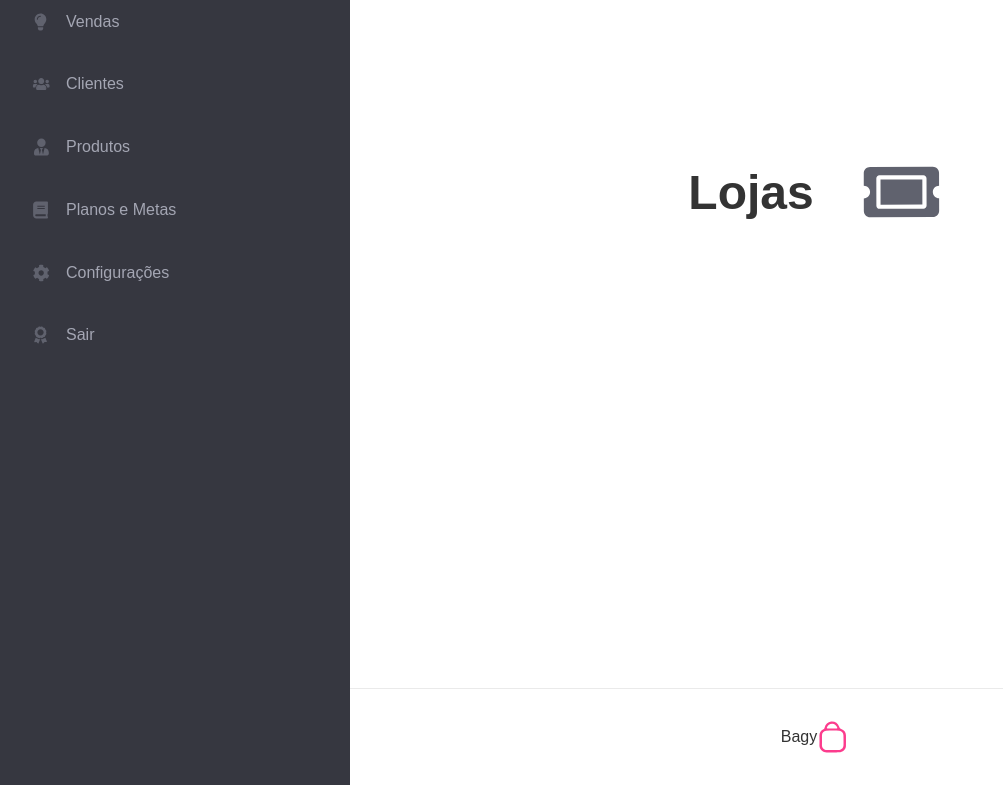
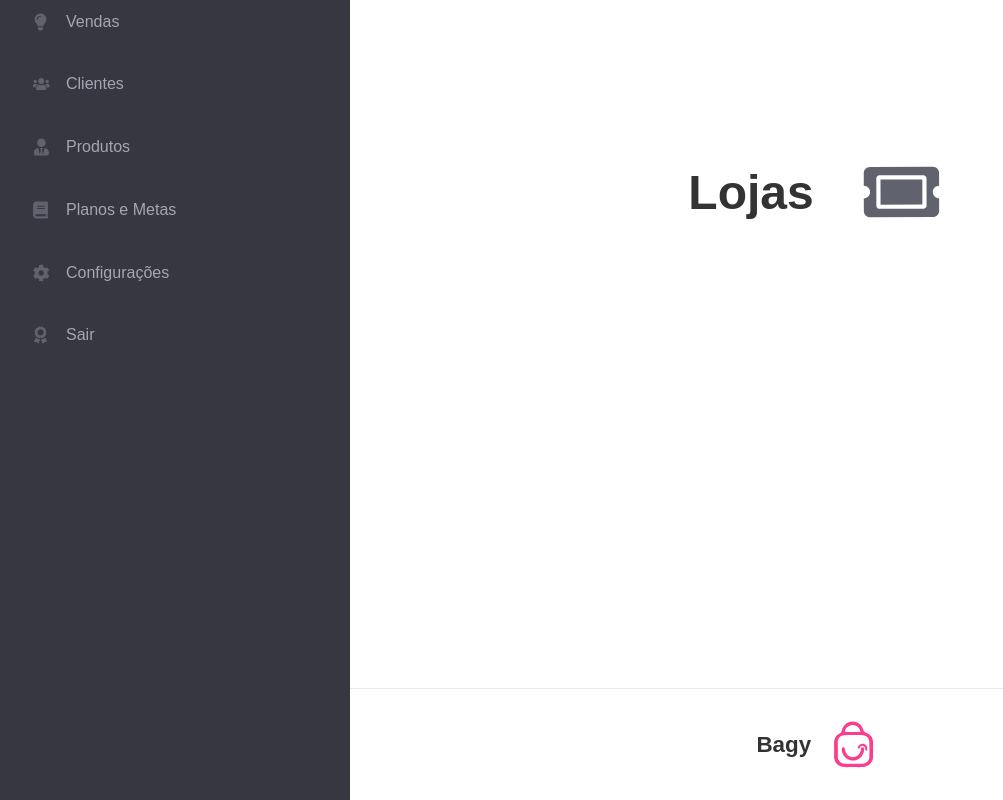
Before and after one commit to marlon307/teste-bagy, a Next.js app: page /loja in a window 1280 px wide. Shown: the part 229-1029 px from the top of the page, without its empty margins (0-1003 px from the left). Built offline with nearby package versions, Linux system fonts and the light colour scheme.

Commit message:
Add Tick

```diff
--- a/components/Main/MainGrapyh/Graphic.js
+++ b/components/Main/MainGrapyh/Graphic.js
@@ -9,6 +9,7 @@ import {
 } from 'recharts';
 import CircleGraphic from './CircleGraphic';
 import style from './style.module.scss';
+import Tick from './Tick';
 
 function Graphic({ data, active }) {
   const setValueLabelShart = ({ payload }) => {
@@ -45,6 +46,7 @@ function Graphic({ data, active }) {
           type="number"
           axisLine={ false }
           tickLine={ false }
+          tick={ <Tick /> }
           sacale="sequential"
         />
         <Tooltip
--- a/pages/_app.js
+++ b/pages/_app.js
@@ -1,6 +1,5 @@
 import React from 'react';
 import '../styles/globals.scss';
-import Image from 'next/image';
 import Head from 'next/head';
 import Header from '../components/Header/Header';
 import Nav from '../components/Header/Nav';
@@ -28,7 +27,11 @@ function MyApp({ Component, pageProps }) {
           Bagy
           { ' ' }
           <span className={ style.logo }>
-            <Image src="/bagyicon.svg" alt="Vercel Logo" width={ 32 } height={ 32 } />
+            <svg width="40" height="47" viewBox="0 0 40 47" fill="none" xmlns="http://www.w3.org/2000/svg">
+              <path d="M39.004 21.1036C38.941 16.7268 36.7386 13.5262 32.7436 12.0212C30.5722 11.2007 29.6238 10.1014 28.9426 7.93136C27.3805 2.95574 22.2193 -0.0356592 17.1679 0.658734C12.4408 1.30181 8.73567 4.81969 7.77183 9.63278C7.5408 10.8002 7.16563 11.5804 5.9496 12.1794C2.12899 14.0609 0.0109792 17.1307 0.0740947 21.5517C0.139929 26.2317 0.233137 30.9159 0.088327 35.5902C-0.0762508 40.8121 4.00091 44.9856 8.53787 45.8616C12.1898 46.5649 15.8934 45.9685 18.2718 46.1166C22.695 46.1062 25.8125 46.1894 28.9275 46.0704C34.2075 45.8683 38.9467 41.4128 39.0153 36.5681C39.0915 31.4096 39.0793 26.2534 39.004 21.1036ZM11.0095 9.73887C11.5239 8.05794 12.5721 6.59041 13.9953 5.55858C15.4185 4.52675 17.1392 3.9868 18.8967 4.02053C22.3344 4.08612 25.405 6.57905 26.3292 9.93854C26.565 10.7974 26.2599 10.9203 25.5606 10.9198C23.2436 10.9126 20.9267 10.9308 18.6224 10.9362C16.4066 10.9415 14.1991 10.9193 11.9729 10.9667C11.0188 10.9816 10.7001 10.7464 11.0095 9.73887ZM35.4134 35.6541C35.3192 40.3577 31.5374 42.6267 28.2475 42.6766C25.324 42.7193 22.3941 42.6904 19.4664 42.6974L19.4663 42.6742C16.5863 42.681 13.7077 42.6878 10.8305 42.6946C7.24977 42.7031 3.63073 39.8702 3.77407 35.4635C3.93109 30.606 3.78057 25.7408 3.82383 20.8772C3.85767 17.3743 6.33652 14.5881 9.83667 14.3587C16.2894 13.9369 22.7532 13.7531 29.2146 14.2918C32.737 14.5846 35.2228 17.378 35.3175 20.9291C35.4429 25.8407 35.5219 30.7419 35.4134 35.6541Z" fill="#fc3c8d" />
+              <path d="M30.1656 28.2352C29.9852 31.2497 29.0249 33.9712 26.8648 36.1522C25.8056 37.237 24.5381 38.0965 23.1383 38.679C21.7385 39.2614 20.2353 39.5548 18.7193 39.5415C12.8406 39.5554 7.54277 34.0241 7.75204 28.1049C7.78545 27.0938 8.19042 26.4441 9.18224 26.3364C10.3341 26.2158 10.8162 27.0171 10.8944 27.9901C11.0786 30.1823 11.7699 32.1332 13.3428 33.7155C15.6273 36.0081 18.3355 36.6821 21.3914 35.6659C24.4979 34.6307 26.2492 32.3854 26.8293 29.1951C26.9042 28.7737 26.9327 28.3523 26.9991 27.9309C27.1589 26.9406 27.6268 26.1749 28.7434 26.2986C29.8306 26.4182 30.2264 27.2303 30.1656 28.2352Z" fill="#fc3c8d" />
+              <path d="M33.2475 28.3879C33.1227 29.0559 32.9305 29.743 32.0245 29.6251C31.1965 29.5175 31.3908 28.8557 31.3895 28.3059C31.385 26.4103 30.7042 25.3103 29.2751 24.8966C27.8461 24.483 26.6491 25.1366 25.6991 26.8998C25.3489 27.5535 24.8947 27.8832 24.2389 27.5583C23.6252 27.2543 23.706 26.6812 23.9132 26.0846C24.2417 25.1219 24.8659 24.2875 25.6966 23.7005C26.5273 23.1134 27.5222 22.8036 28.5393 22.8152C31.4755 22.8041 33.7883 25.5368 33.2475 28.3879Z" fill="#fc3c8d" />
+            </svg>
           </span>
         </a>
       </footer>
--- a/styles/style.module.scss
+++ b/styles/style.module.scss
@@ -50,6 +50,8 @@
   justify-content: center;
   align-items: center;
   flex-grow: 1;
+  font-weight: 600;
+  font-size: 1.4em;
   color: #333;
 }
 
@@ -57,4 +59,5 @@
   display: flex;
   justify-content: center;
   align-items: center;
+  margin-left: 1em;
 }
```
